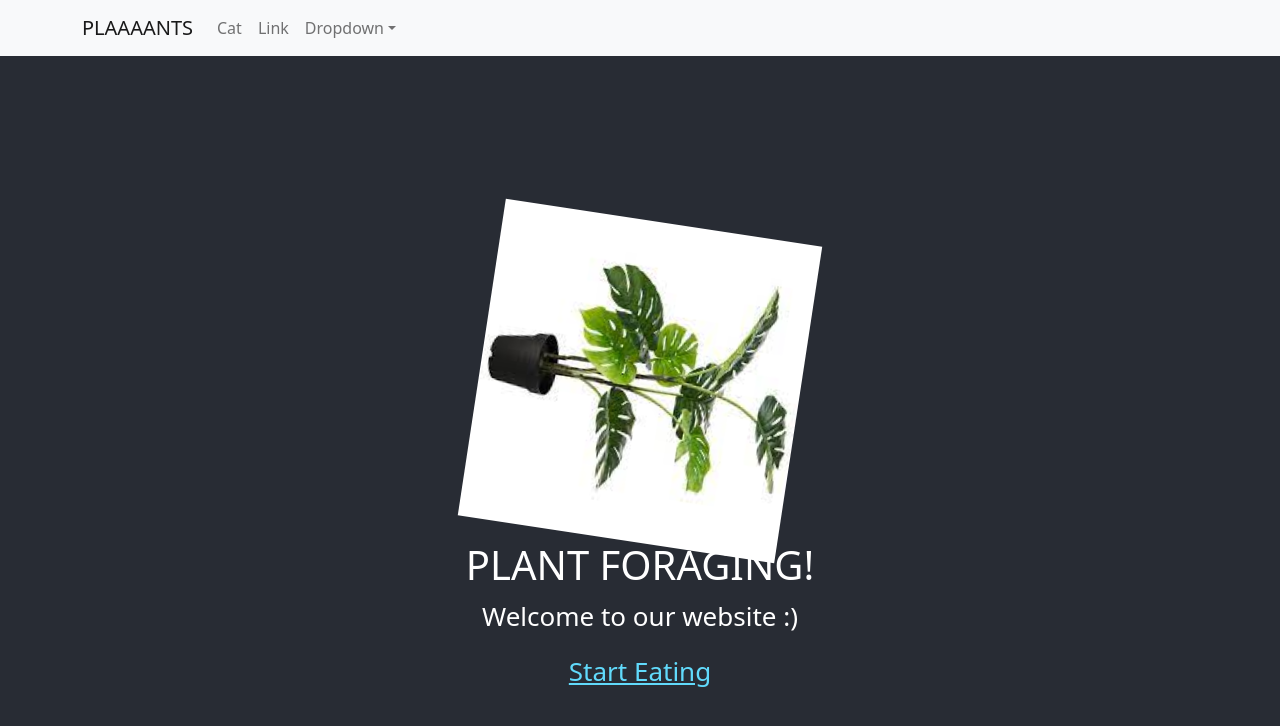
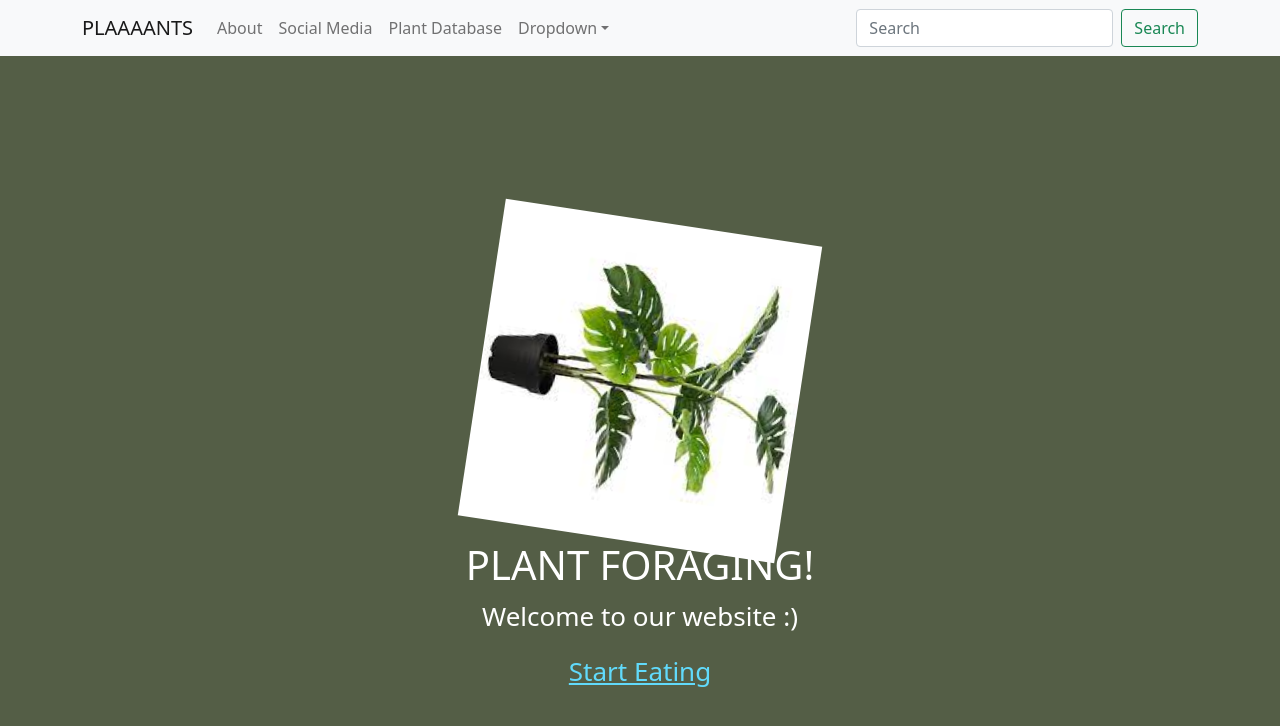
Before and after one commit to michelleberry/plant-foraging, a React (Create React App) app: page / in a window 1280 px wide. Shown: the top 726 px of the page. Built offline with nearby package versions, Linux system fonts and the light colour scheme.

Commit message:
add pages

```diff
--- a/src/App.css
+++ b/src/App.css
@@ -14,7 +14,7 @@
 }
 
 .App-header {
-  background-color: #282c34;
+  background-color: #545E46;
   min-height: 100vh;
   display: flex;
   flex-direction: column;
--- a/src/components/cat.jsx
+++ /dev/null
@@ -1,9 +0,0 @@
-import React from 'react';
-
-export default function Cat() {
-   return (
-      <div>
-         <h2>KITTY CAT</h2>
-      </div>
-   );
-}
--- a/src/components/main.jsx
+++ b/src/components/main.jsx
@@ -1,14 +1,18 @@
 import React from 'react';
 import { Routes, Route } from 'react-router-dom';
 
-import Cat from './cat.jsx';
 import Home from './home.jsx';
+import Socials from './socials.jsx';
+import Plants from './plants.jsx';
+import About from './about.jsx';
 
 const Main = () => {
   return (
     <Routes> {/* The Switch decides which component to show based on the current URL.*/}
       <Route exact path = '/' element={<Home/>}></Route>
-      <Route exact path='/cat' element={<Cat/>}></Route>
+      <Route exact path='/social' element={<Socials/>}></Route>
+      <Route exact path='/about' element={<About/>}></Route>
+      <Route exact path='/plants' element={<Plants/>}></Route>
     </Routes>
   );
 }
--- a/src/components/navbar.jsx
+++ b/src/components/navbar.jsx
@@ -1,20 +1,21 @@
 import React from 'react';
 import{Link} from 'react-router-dom';
 import {
-  Nav, NavDropdown, Navbar, Container,
+  Nav, NavDropdown, Navbar, Container,FormControl, Form, Button
 } from 'react-bootstrap';
 
 export default function Mynavbar() {
   return (
     <Navbar bg="light" expand="lg">
         <Container>
-            <Navbar.Brand href="#home">PLAAAANTS</Navbar.Brand>
+            <Navbar.Brand as={Link} to='/'>PLAAAANTS</Navbar.Brand>
             <Navbar.Toggle aria-controls="basic-navbar-nav" />
             <Navbar.Collapse id="basic-navbar-nav">
             <Nav className="me-auto">
+                <Nav.Link as={Link} to='about'>About</Nav.Link>
+                <Nav.Link as={Link} to='social'>Social Media</Nav.Link>
+                <Nav.Link as={Link} to='plants'>Plant Database</Nav.Link>
 
-                <Nav.Link as={Link} to='cat'>Cat</Nav.Link>
-                <Nav.Link to='cat'>Link</Nav.Link>
                 <NavDropdown title="Dropdown" id="basic-nav-dropdown">
                 <NavDropdown.Item href="#action/3.1">Action</NavDropdown.Item>
                 <NavDropdown.Item href="#action/3.2">Another action</NavDropdown.Item>
@@ -23,6 +24,15 @@ export default function Mynavbar() {
                 <NavDropdown.Item href="#action/3.4">Separated link</NavDropdown.Item>
                 </NavDropdown>
             </Nav>
+            <Form className="d-flex">
+              <FormControl
+                type="search"
+                placeholder="Search"
+                className="me-2"
+                aria-label="Search"
+              />
+              <Button variant="outline-success">Search</Button>
+            </Form>
             </Navbar.Collapse>
         </Container>
     </Navbar>
```
